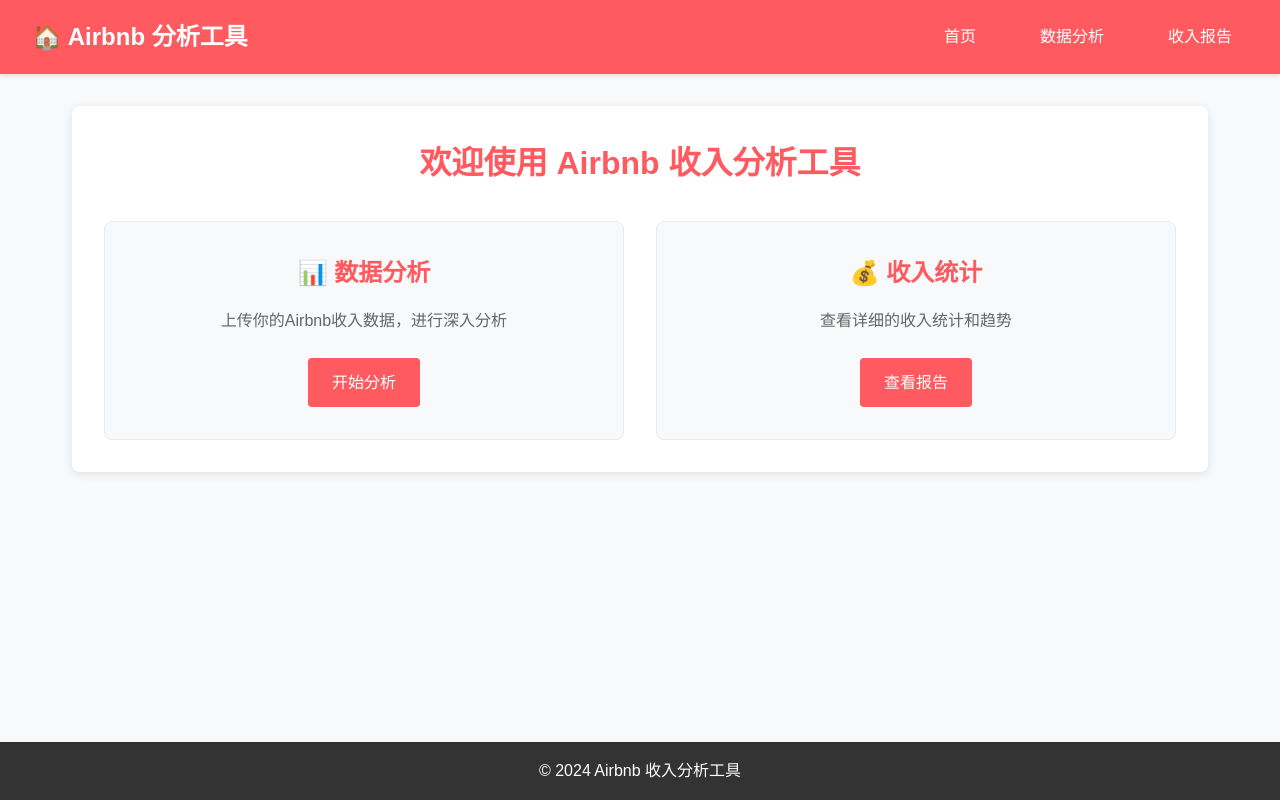
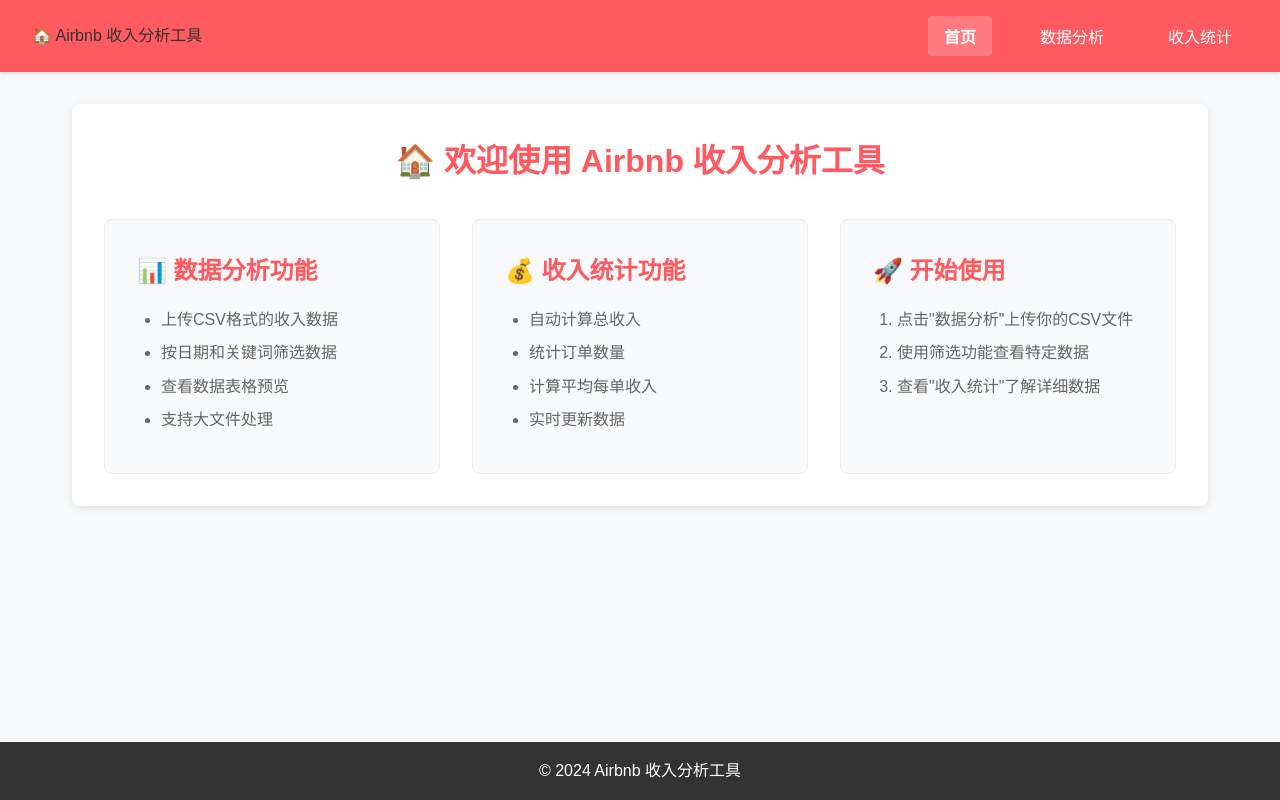
Before and after one commit to yunicaca/airbnb-income-app, a React (Create React App) app: page / in a window 1280 px wide. Built offline with nearby package versions, Linux system fonts and the light colour scheme.

Commit message:
修复Router错误，简化应用结构

```diff
--- a/src/App.css
+++ b/src/App.css
@@ -40,16 +40,24 @@
   gap: 2rem;
 }
 
-.nav-links a {
+.nav-button {
   color: white;
-  text-decoration: none;
+  background: none;
+  border: none;
   padding: 0.5rem 1rem;
   border-radius: 4px;
   transition: background-color 0.3s;
+  cursor: pointer;
+  font-size: 1rem;
 }
 
-.nav-links a:hover {
+.nav-button:hover {
   background-color: rgba(255,255,255,0.1);
+}
+
+.nav-button.active {
+  background-color: rgba(255,255,255,0.2);
+  font-weight: bold;
 }
 
 /* 主内容区域 */
@@ -61,16 +69,23 @@
   width: 100%;
 }
 
-.page {
+/* 页面和区块样式 */
+.page, .section {
   background: white;
   padding: 2rem;
   border-radius: 8px;
   box-shadow: 0 2px 10px rgba(0,0,0,0.1);
 }
 
-.page h1 {
+.page h1, .section h1 {
   color: #ff5a5f;
   margin-bottom: 2rem;
+  text-align: center;
+}
+
+.section h2 {
+  color: #ff5a5f;
+  margin-bottom: 1.5rem;
   text-align: center;
 }
 
@@ -86,7 +101,7 @@
   background: #f8f9fa;
   padding: 2rem;
   border-radius: 8px;
-  text-align: center;
+  text-align: left;
   border: 1px solid #e9ecef;
   transition: transform 0.3s, box-shadow 0.3s;
 }
@@ -105,6 +120,37 @@
 .feature-card p {
   color: #666;
   margin-bottom: 1.5rem;
+}
+
+.feature-card ul, .feature-card ol {
+  color: #666;
+  padding-left: 1.5rem;
+}
+
+.feature-card li {
+  margin-bottom: 0.5rem;
+}
+
+/* 使用指南样式 */
+.usage-guide {
+  background: #f8f9fa;
+  padding: 1.5rem;
+  border-radius: 8px;
+  margin-top: 2rem;
+}
+
+.usage-guide h3 {
+  color: #ff5a5f;
+  margin-bottom: 1rem;
+}
+
+.usage-guide ol {
+  padding-left: 1.5rem;
+}
+
+.usage-guide li {
+  margin-bottom: 0.5rem;
+  color: #666;
 }
 
 .card-link {
--- a/src/App.js
+++ b/src/App.js
@@ -1,5 +1,4 @@
 import React, { useState } from 'react';
-import { Routes, Route, Link } from 'react-router-dom';
 import './App.css';
 
 // 数据分析组件
@@ -15,7 +14,7 @@
       const reader = new FileReader();
       reader.onload = function(event) {
         const content = event.target.result;
-        // 简单的CSV解析（你可以后续升级为使用papaparse）
+        // 简单的CSV解析
         const lines = content.split('\n');
         const headers = lines[0].split(',');
         const rows = lines.slice(1).map(line => {
@@ -54,8 +53,237 @@
   };
 
   return (
-    <div className="page">
-      <h1>Airbnb 收入数据分析</h1>
+    <div className="section">
+      <h2>📊 数据分析</h2>
+
+      <div className="upload-section">
+        <h3>上传数据文件</h3>
+        <input
+          type="file"
+          accept=".csv,.txt"
+          onChange={handleUpload}
+          className="file-input"
+        />
+      </div>
+
+      <div className="filter-section">
+        <h3>数据筛选</h3>
+        <div className="filters">
+          <input
+            type="text"
+            placeholder="日期筛选 (例如: 2024-01)"
+            value={dateFilter}
+            onChange={(e) => setDateFilter(e.target.value)}
+            className="filter-input"
+          />
+          <input
+            type="text"
+            placeholder="关键词搜索"
+            value={keywordFilter}
+            onChange={(e) => setKeywordFilter(e.target.value)}
+            className="filter-input"
+          />
+          <button onClick={handleFilter} className="filter-button">
+            应用筛选
+          </button>
+        </div>
+      </div>
+
+      <div className="results-section">
+        <h3>数据预览 ({filteredData.length} 条记录)</h3>
+        {filteredData.length > 0 ? (
+          <div className="data-table">
+            <table>
+              <thead>
+                <tr>
+                  {Object.keys(filteredData[0]).map(key => (
+                    <th key={key}>{key}</th>
+                  ))}
+                </tr>
+              </thead>
+              <tbody>
+                {filteredData.slice(0, 10).map((item, index) => (
+                  <tr key={index}>
+                    {Object.values(item).map((value, i) => (
+                      <td key={i}>{value}</td>
+                    ))}
+                  </tr>
+                ))}
+              </tbody>
+            </table>
+            {filteredData.length > 10 && (
+              <p className="showing-info">显示前10条记录，共{filteredData.length}条</p>
+            )}
+          </div>
+        ) : (
+          <p className="no-data">请上传CSV文件开始分析</p>
+        )}
+      </div>
+    </div>
+  );
+}
+
+// 收入统计组件
+function IncomeStats({ data }) {
+  const calculateStats = () => {
+    if (!data || data.length === 0) {
+      return { totalIncome: 0, orderCount: 0, avgIncome: 0 };
+    }
+
+    const totalIncome = data.reduce((sum, item) => {
+      const income = parseFloat(item.income || item.收入 || item.金额 || 0);
+      return sum + (isNaN(income) ? 0 : income);
+    }, 0);
+
+    const orderCount = data.length;
+    const avgIncome = orderCount > 0 ? totalIncome / orderCount : 0;
+
+    return { totalIncome, orderCount, avgIncome };
+  };
+
+  const stats = calculateStats();
+
+  return (
+    <div className="section">
+      <h2>💰 收入统计</h2>
+
+      <div className="stat-grid">
+        <div className="stat-item">
+          <span className="stat-label">总收入</span>
+          <span className="stat-value">¥{stats.totalIncome.toFixed(2)}</span>
+        </div>
+        <div className="stat-item">
+          <span className="stat-label">订单数</span>
+          <span className="stat-value">{stats.orderCount}</span>
+        </div>
+        <div className="stat-item">
+          <span className="stat-label">平均每单</span>
+          <span className="stat-value">¥{stats.avgIncome.toFixed(2)}</span>
+        </div>
+      </div>
+
+      <div className="usage-guide">
+        <h3>📋 使用说明</h3>
+        <ol>
+          <li>在"数据分析"部分上传你的Airbnb数据文件（CSV格式）</li>
+          <li>数据上传后，这里会自动显示收入统计</li>
+          <li>支持包含收入、金额等字段的CSV文件</li>
+          <li>可以使用筛选功能查看特定时间段的数据</li>
+        </ol>
+      </div>
+    </div>
+  );
+}
+
+// 主应用组件
+function App() {
+  const [currentView, setCurrentView] = useState('home');
+  const [uploadedData, setUploadedData] = useState([]);
+
+  const renderContent = () => {
+    switch(currentView) {
+      case 'analysis':
+        return <DataAnalysisWithCallback onDataUpload={setUploadedData} />;
+      case 'stats':
+        return <IncomeStats data={uploadedData} />;
+      default:
+        return <Home />;
+    }
+  };
+
+  return (
+    <div className="App">
+      <nav className="navbar">
+        <div className="nav-brand">
+          🏠 Airbnb 收入分析工具
+        </div>
+        <div className="nav-links">
+          <button
+            className={currentView === 'home' ? 'nav-button active' : 'nav-button'}
+            onClick={() => setCurrentView('home')}
+          >
+            首页
+          </button>
+          <button
+            className={currentView === 'analysis' ? 'nav-button active' : 'nav-button'}
+            onClick={() => setCurrentView('analysis')}
+          >
+            数据分析
+          </button>
+          <button
+            className={currentView === 'stats' ? 'nav-button active' : 'nav-button'}
+            onClick={() => setCurrentView('stats')}
+          >
+            收入统计
+          </button>
+        </div>
+      </nav>
+
+      <main className="main-content">
+        {renderContent()}
+      </main>
+
+      <footer className="footer">
+        <p>&copy; 2024 Airbnb 收入分析工具</p>
+      </footer>
+    </div>
+  );
+}
+
+// 带回调的数据分析组件
+function DataAnalysisWithCallback({ onDataUpload }) {
+  const [data, setData] = useState([]);
+  const [filteredData, setFilteredData] = useState([]);
+  const [dateFilter, setDateFilter] = useState('');
+  const [keywordFilter, setKeywordFilter] = useState('');
+
+  const handleUpload = (e) => {
+    const file = e.target.files[0];
+    if (file) {
+      const reader = new FileReader();
+      reader.onload = function(event) {
+        const content = event.target.result;
+        const lines = content.split('\n');
+        const headers = lines[0].split(',');
+        const rows = lines.slice(1).map(line => {
+          const values = line.split(',');
+          const obj = {};
+          headers.forEach((header, index) => {
+            obj[header.trim()] = values[index] ? values[index].trim() : '';
+          });
+          return obj;
+        });
+        setData(rows);
+        setFilteredData(rows);
+        onDataUpload(rows); // 传递数据给父组件
+      };
+      reader.readAsText(file);
+    }
+  };
+
+  const handleFilter = () => {
+    let filtered = data;
+
+    if (dateFilter) {
+      filtered = filtered.filter(item =>
+        item.date && item.date.includes(dateFilter)
+      );
+    }
+
+    if (keywordFilter) {
+      filtered = filtered.filter(item =>
+        Object.values(item).some(value =>
+          value.toString().toLowerCase().includes(keywordFilter.toLowerCase())
+        )
+      );
+    }
+
+    setFilteredData(filtered);
+  };
+
+  return (
+    <div className="section">
+      <h1>📊 Airbnb 数据分析</h1>
 
       <div className="upload-section">
         <h3>上传数据文件</h3>
@@ -127,55 +355,36 @@
 // 首页组件
 function Home() {
   return (
-    <div className="page">
-      <h1>欢迎使用 Airbnb 收入分析工具</h1>
+    <div className="section">
+      <h1>🏠 欢迎使用 Airbnb 收入分析工具</h1>
+
       <div className="home-content">
         <div className="feature-card">
-          <h3>📊 数据分析</h3>
-          <p>上传你的Airbnb收入数据，进行深入分析</p>
-          <Link to="/analysis" className="card-link">开始分析</Link>
+          <h3>📊 数据分析功能</h3>
+          <ul>
+            <li>上传CSV格式的收入数据</li>
+            <li>按日期和关键词筛选数据</li>
+            <li>查看数据表格预览</li>
+            <li>支持大文件处理</li>
+          </ul>
         </div>
 
         <div className="feature-card">
-          <h3>💰 收入统计</h3>
-          <p>查看详细的收入统计和趋势</p>
-          <Link to="/reports" className="card-link">查看报告</Link>
-        </div>
-      </div>
-    </div>
-  );
-}
-
-// 报告页面组件
-function Reports() {
-  return (
-    <div className="page">
-      <h1>收入报告</h1>
-      <div className="report-content">
-        <div className="report-card">
-          <h3>本月收入概览</h3>
-          <div className="stat-grid">
-            <div className="stat-item">
-              <span className="stat-label">总收入</span>
-              <span className="stat-value">¥0</span>
-            </div>
-            <div className="stat-item">
-              <span className="stat-label">订单数</span>
-              <span className="stat-value">0</span>
-            </div>
-            <div className="stat-item">
-              <span className="stat-label">平均每单</span>
-              <span className="stat-value">¥0</span>
-            </div>
-          </div>
+          <h3>💰 收入统计功能</h3>
+          <ul>
+            <li>自动计算总收入</li>
+            <li>统计订单数量</li>
+            <li>计算平均每单收入</li>
+            <li>实时更新数据</li>
+          </ul>
         </div>
 
-        <div className="report-card">
-          <h3>使用说明</h3>
+        <div className="feature-card">
+          <h3>🚀 开始使用</h3>
           <ol>
-            <li>前往"数据分析"页面上传你的Airbnb数据文件</li>
-            <li>数据上传后，这里会显示详细的统计信息</li>
-            <li>支持CSV格式的数据文件</li>
+            <li>点击"数据分析"上传你的CSV文件</li>
+            <li>使用筛选功能查看特定数据</li>
+            <li>查看"收入统计"了解详细数据</li>
           </ol>
         </div>
       </div>
@@ -183,34 +392,4 @@
   );
 }
 
-// 主应用组件
-function App() {
-  return (
-    <div className="App">
-      <nav className="navbar">
-        <div className="nav-brand">
-          <Link to="/">🏠 Airbnb 分析工具</Link>
-        </div>
-        <div className="nav-links">
-          <Link to="/">首页</Link>
-          <Link to="/analysis">数据分析</Link>
-          <Link to="/reports">收入报告</Link>
-        </div>
-      </nav>
-
-      <main className="main-content">
-        <Routes>
-          <Route path="/" element={<Home />} />
-          <Route path="/analysis" element={<DataAnalysis />} />
-          <Route path="/reports" element={<Reports />} />
-        </Routes>
-      </main>
-
-      <footer className="footer">
-        <p>&copy; 2024 Airbnb 收入分析工具</p>
-      </footer>
-    </div>
-  );
-}
-
 export default App;
--- a/src/index.js
+++ b/src/index.js
@@ -1,14 +1,11 @@
 import React from 'react';
 import ReactDOM from 'react-dom/client';
-import { BrowserRouter as Router } from 'react-router-dom';
 import './index.css';
 import App from './App';
 
 const root = ReactDOM.createRoot(document.getElementById('root'));
 root.render(
   <React.StrictMode>
-    <Router>
-      <App />
-    </Router>
+    <App />
   </React.StrictMode>
 );
```
Also changed, not shown: package.json (+6 -15 lines).
